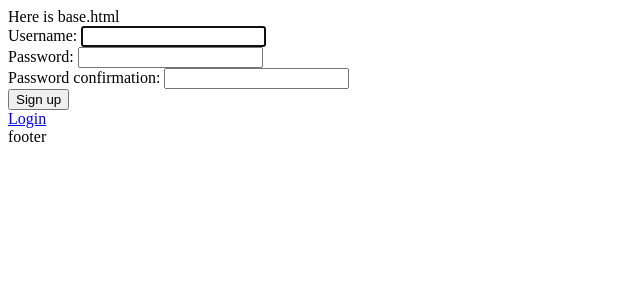
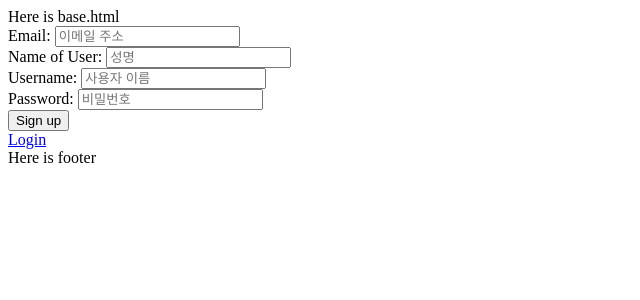
Before and after one commit to sohui96/djangogram, a Django app: template djangogram/templates/users/signup.html in a window 1280 px wide. Shown: the top 300 px of the page, without its empty margins (0-640 px from the left). Run offline with Django 3.2, Linux system fonts and the light colour scheme; the template is opened without the code that fills it: values that come from a table or form of the project are taken from there, others are empty; parts of the project's set-up code (start-up, migrations or seed data) failed here and were passed over.

Commit message:
add users singup display

```diff
--- a/config/settings/base.py
+++ b/config/settings/base.py
@@ -2,7 +2,7 @@
 Base settings to build other settings files upon.
 """
 from pathlib import Path
-from os import environ
+import environ
 
 ROOT_DIR = Path(__file__).resolve(strict=True).parent.parent.parent
 # djangogram/
@@ -41,7 +41,7 @@ LOCALE_PATHS = [str(ROOT_DIR / "locale")]
 # https://docs.djangoproject.com/en/dev/ref/settings/#databases
 
 DATABASES = {
-    "default": env.db("DATABASE_URL", default="postgres://postgres:root@localhost:5432/djangogram"),
+    "default": env.db("DATABASE_URL", default="postgres://postgres:0429@localhost:5432/djangogram"),
 }
 DATABASES["default"]["ATOMIC_REQUESTS"] = True
 
--- a/djangogram/templates/users/base.html
+++ b/djangogram/templates/users/base.html
@@ -4,7 +4,7 @@
     <meta charset="UTF-8">
     <meta http-equiv="X-UA-Compatible" content="IE=edge">
     <meta name="viewport" content="width=device-width, initial-scale=1.0">
-    <title>Djangogram</title>
+    <title>{% block title %}{% endblock title %}Djangogram</title>
 </head>
 <body>
     Here is base.html
@@ -13,9 +13,7 @@
         이 부분만 변경되고 타이틀과 푸터는 고정-->
         {% block content %} {% endblock %}
     </div>
-    <footer>
-        footer
-    </footer>
+    {% include "users/footer.html" %}
 
 </body>
 </html>
--- /dev/null
+++ b/djangogram/templates/users/footer.html
@@ -0,0 +1,3 @@
+<!-- footer는 include를 통해 base에 포함시킴
+바로 작성해도 되지만 include를 사용하면 유지보수가 용이 -->
+Here is footer
--- a/djangogram/templates/users/main.html
+++ b/djangogram/templates/users/main.html
@@ -1,6 +1,9 @@
 {% extends "users/base.html" %}
 
 <h1>Here is SignIn(Login) page</h1>
+{% block title %}
+Log in
+{% endblock title %}
 
 {% block content %}
 <form action="{% url 'users:main' %}" method='post'>
--- a/djangogram/templates/users/signup.html
+++ b/djangogram/templates/users/signup.html
@@ -1,6 +1,9 @@
 {% extends "users/base.html" %}
 
 <h1>Here is SignUp page</h1>
+{% block title %}
+Sing Up
+{% endblock title %}
 
 {% block content %}
 <form action="{% url 'users:signup' %}" method='post'>
--- a/djangogram/users/forms.py
+++ b/djangogram/users/forms.py
@@ -1,19 +1,59 @@
-from django.contrib.auth import forms as admin_forms
-from django.contrib.auth import get_user_model
+# from django.contrib.auth import forms as admin_forms
+from django.contrib.auth import get_user_model, forms
+from django.core.exceptions import ValidationError
+from django.forms import widgets
 from django.utils.translation import gettext_lazy as _
+from django import forms as django_forms
 
 User = get_user_model()
 
 
-class UserChangeForm(admin_forms.UserChangeForm):
-    class Meta(admin_forms.UserChangeForm.Meta):
+class UserChangeForm(forms.UserChangeForm):
+    class Meta(forms.UserChangeForm.Meta):
         model = User
 
 
-class UserCreationForm(admin_forms.UserCreationForm):
-    class Meta(admin_forms.UserCreationForm.Meta):
+class UserCreationForm(forms.UserCreationForm):
+
+    error_messages = forms.UserCreationForm.error_messages.update(
+        {"duplicate_username":_("This username has already been taken.")}
+    )
+
+    class Meta(forms.UserCreationForm.Meta):
         model = User
 
-        error_messages = {
-            "username": {"unique": _("This username has already been taken.")}
+        def clean_username(self):
+            username = self.cleaned_data["username"]
+
+            try:
+                User.objects.get(username=username)
+            except User.DoesNotExist:
+                return username
+
+            raise ValidationError(self.error_messages["duplicate_username"])
+
+class SignUpForm(django_forms.ModelForm):
+    class Meta:
+        model = User
+        fields = ['email','name','username','password']
+
+        # labels = {
+        #     'email': '이메일 주소',
+        #     'name': '성명',
+        #     'username': '사용자 이름',
+        #     'password': '비밀번호'
+        # }
+
+        widgets = {
+            'email': django_forms.TextInput(attrs={'placeholder': '이메일 주소'}),
+            'name': django_forms.TextInput(attrs={'placeholder': '성명'}),
+            'username': django_forms.TextInput(attrs={'placeholder': '사용자 이름'}),
+            'password': django_forms.PasswordInput(attrs={'placeholder': '비밀번호'}),
         }
+
+        def save(self, commit=True):
+            user = super().save(commit=False)
+            user.set_password(self.cleaned_data['password'])
+            if commit:
+                user.save()
+            return user
--- a/djangogram/users/urls.py
+++ b/djangogram/users/urls.py
@@ -3,5 +3,6 @@ from . import views
 
 app_name = "users"
 urlpatterns = [
-    path('', views.main, name='main') # view함수 내부의 main함수를 호출하니까 main함수를 만들고 템플릿과 연결
+    path('', views.main, name='main'), # view함수 내부의 main함수를 호출하니까 main함수를 만들고 템플릿과 연결
+    path('signup/', views.signup, name='signup'),
 ]
```
Also changed, not shown: djangogram/users/views.py (+25 -1 lines).
